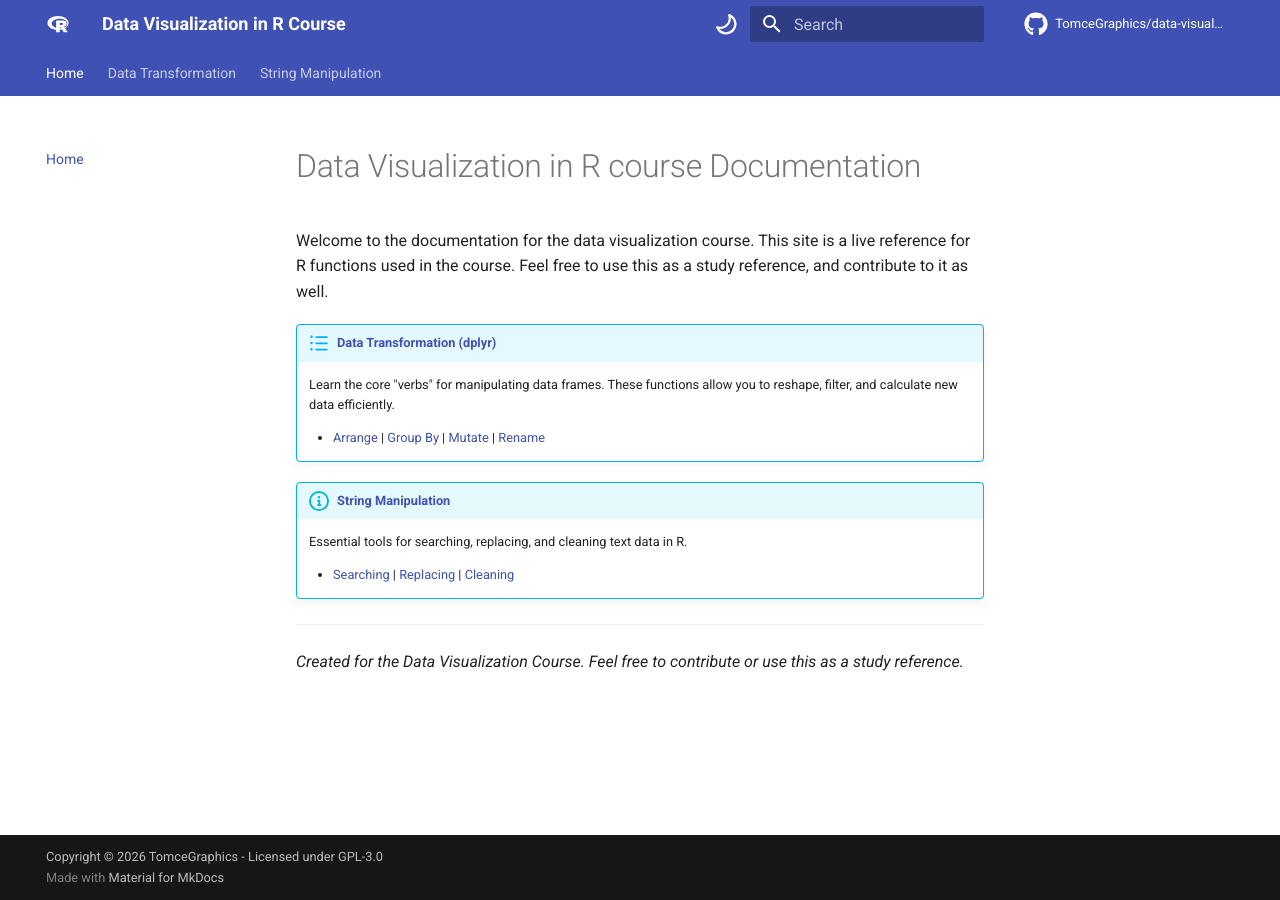
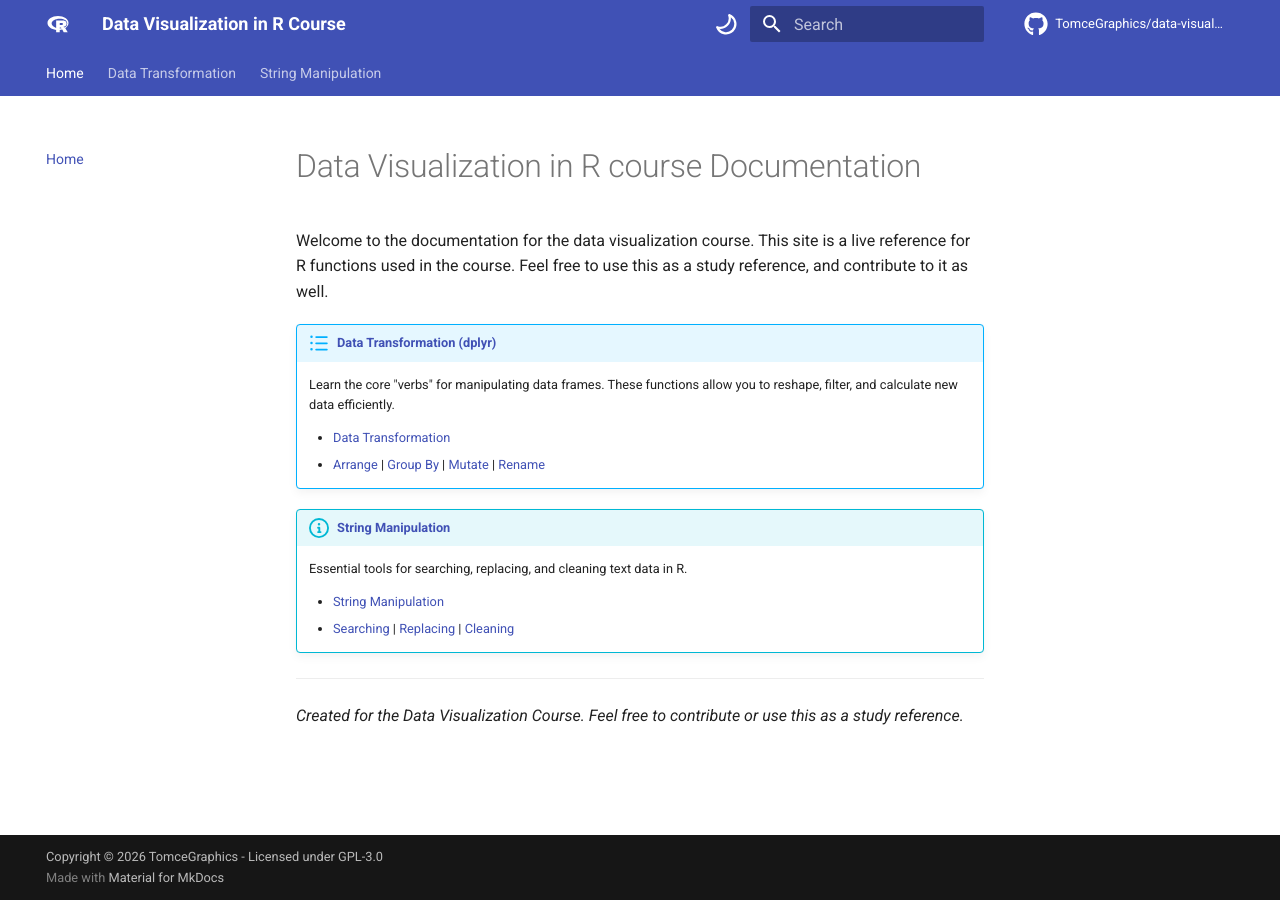
Before and after one commit to TomceGraphics/data-visualization-r, an MkDocs documentation site: the page built from docs/index.md, in a window 1280 px wide. Built offline with MkDocs 1.6.1 and Material for MkDocs 9.7.7, drawn with Linux system fonts in a browser that asks for light colours; comment, search, counter and statistics services are not loaded.

Commit message:
docs: update index page for course documentation

```diff
--- a/docs/index.md
+++ b/docs/index.md
@@ -5,11 +5,13 @@ Welcome to the documentation for the data visualization course. This site is a l
 !!! abstract "[**Data Transformation (dplyr)**](transformation_overview.md)"
     Learn the core "verbs" for manipulating data frames. These functions allow you to reshape, filter, and calculate new data efficiently.
 
+    *   [Data Transformation](transformation_overview.md)
     *   [Arrange](arrange.md) | [Group By](group_by.md) | [Mutate](mutate.md) | [Rename](rename.md)
 
 !!! info "[**String Manipulation**](string_overview.md)"
     Essential tools for searching, replacing, and cleaning text data in R.
 
+    *   [String Manipulation](string_overview.md)
     *   [Searching](string_searching.md) | [Replacing](string_replacing.md) | [Cleaning](string_cleaning.md)
 
 ---
```
